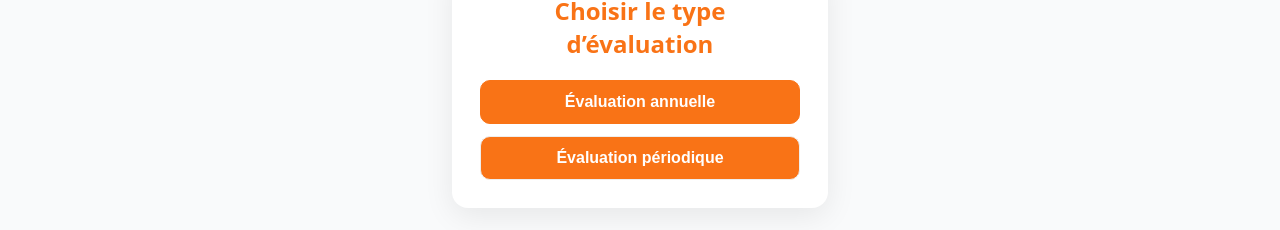
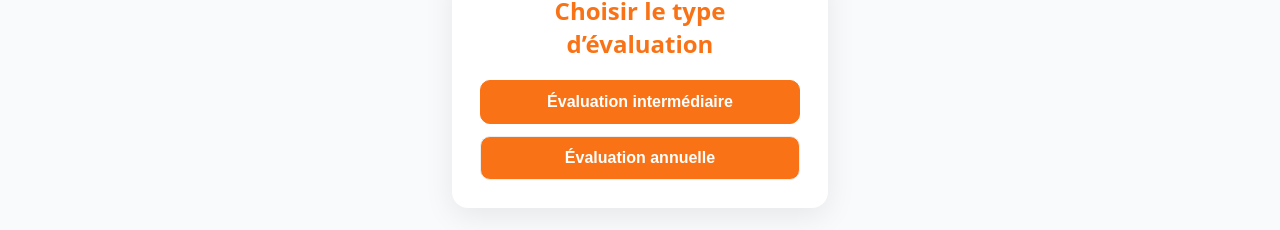
Before and after one commit to dalyalixon/LIXSTAFF, a website: page index.html in a window 1280 px wide. Shown: the part 360-590 px from the top of the page. Drawn offline with Linux system fonts and the light colour scheme.

Commit message:
Update index.html

```diff
--- a/index.html
+++ b/index.html
@@ -22,8 +22,8 @@
     <div class="card">
       <h2>Choisir le type d’évaluation</h2>
       <div class="actions">
-        <button class="btn btn-primary" onclick="location.href='annuel.html'">Évaluation annuelle</button>
-        <button class="btn" onclick="location.href='periodique.html'">Évaluation périodique</button>
+        <button class="btn btn-primary" onclick="location.href='annuel.html'">Évaluation intermédiaire</button>
+        <button class="btn" onclick="location.href='periodique.html'">Évaluation annuelle</button>
       </div>
     </div>
   </main>
```
